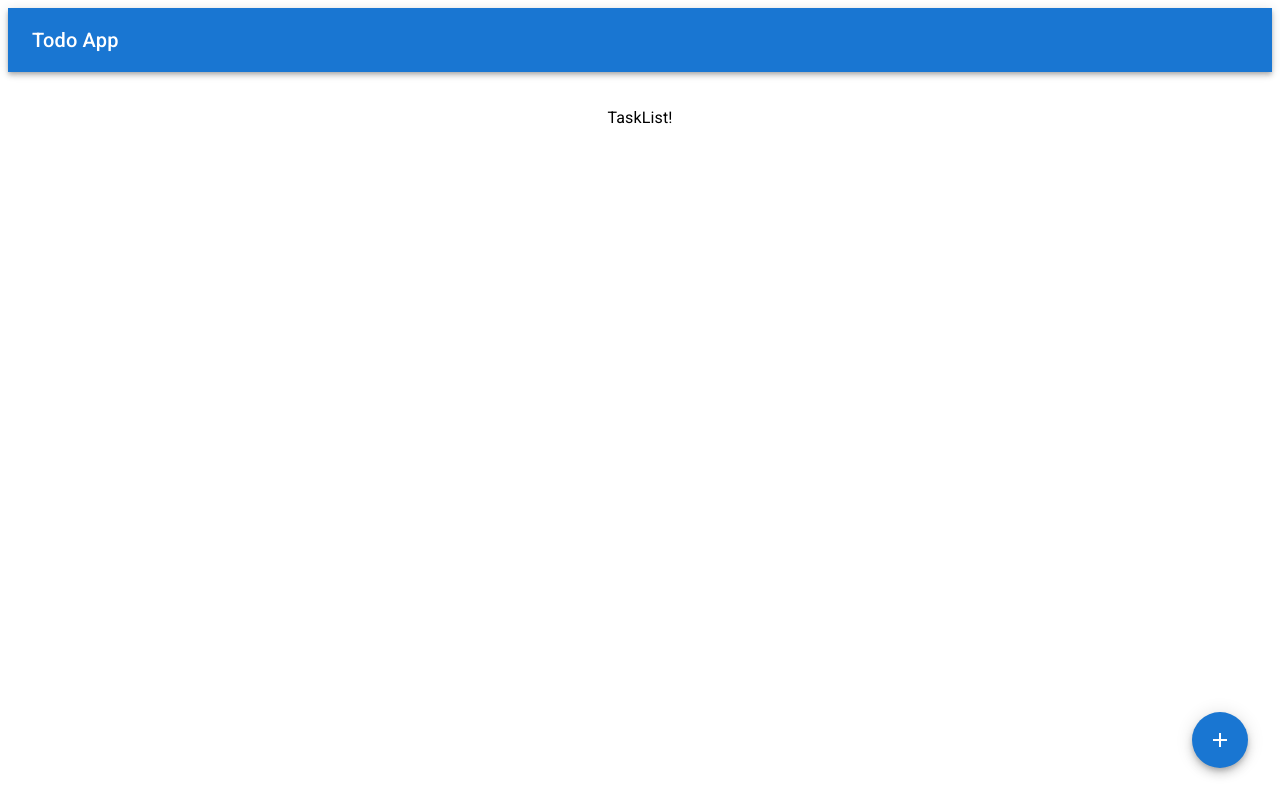
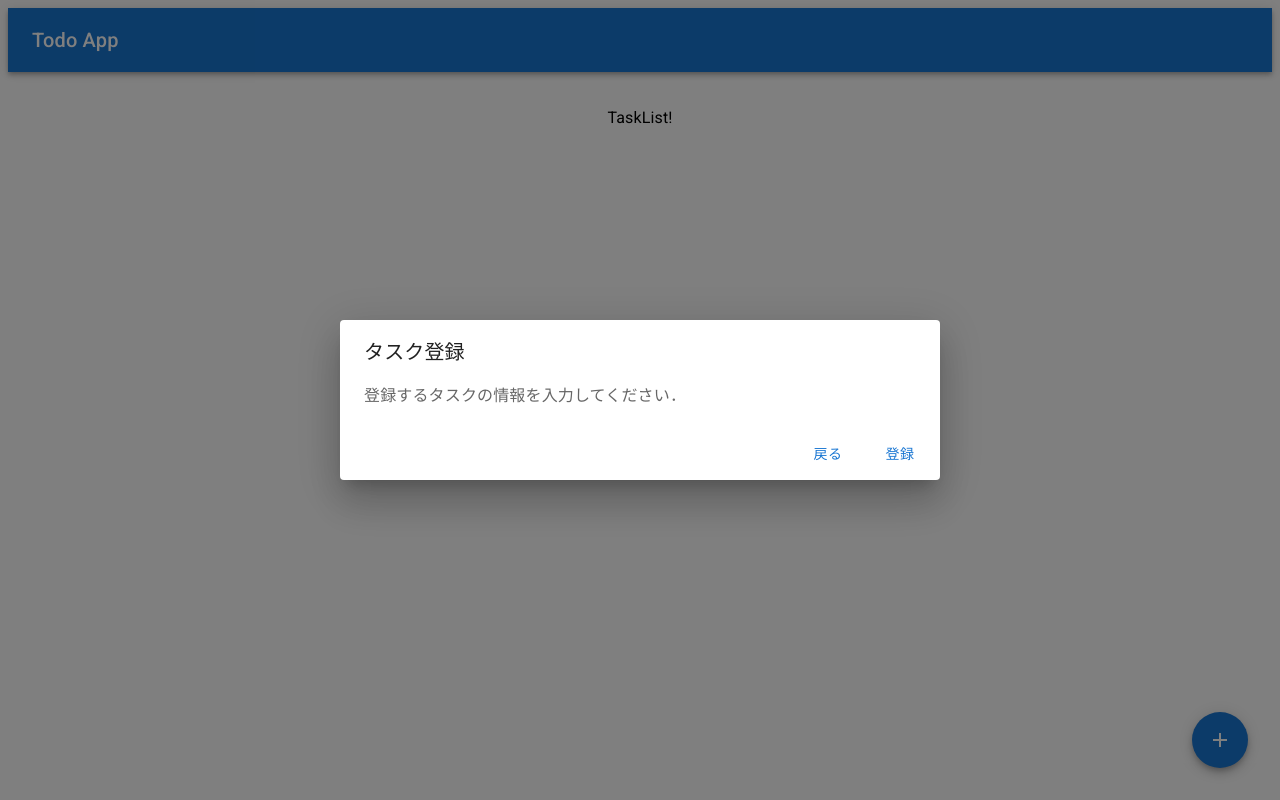
Before and after one commit to sabrina-ksks/ReactTodo, a React (Create React App) app: page / in a window 1280 px wide. Both pictures are taken after a click on the button "add". Built offline with nearby package versions, Linux system fonts and the light colour scheme.

Commit message:
Add: 登録ダイアログのコンポーネントを追加
後の開発のため内容は別コンポーネントとして分離

```diff
--- /dev/null
+++ b/src/components/RegisterDialog.tsx
@@ -0,0 +1,33 @@
+import React from "react";
+
+import Button from "@mui/material/Button";
+import Dialog from "@mui/material/Dialog";
+import DialogActions from "@mui/material/DialogActions";
+import DialogTitle from "@mui/material/DialogTitle";
+
+import RegisterDialogContent from "./RegisterDialogContent";
+
+type Props = {
+  open: boolean;
+  onClose: () => void;
+};
+
+const RegisterDialog: React.FC<Props> = ({ open, onClose }) => {
+  return (
+    <Dialog
+      open={open}
+      onClose={onClose}
+      aria-labelledby="register-dialog"
+      fullWidth
+    >
+      <DialogTitle>タスク登録</DialogTitle>
+      <RegisterDialogContent />
+      <DialogActions>
+        <Button onClick={onClose} color="primary">戻る</Button>
+        <Button color="primary">登録</Button>
+      </DialogActions>
+    </Dialog>
+  );
+};
+
+export default RegisterDialog;
--- /dev/null
+++ b/src/components/RegisterDialogContent.tsx
@@ -0,0 +1,14 @@
+import React from "react";
+
+import DialogContent from "@mui/material/DialogContent";
+import DialogContentText from "@mui/material/DialogContentText";
+
+const RegisterDialogContent: React.FC = () => {
+  return(
+    <DialogContent>
+      <DialogContentText>登録するタスクの情報を入力してください．</DialogContentText>
+    </DialogContent>
+  );
+}
+
+export default RegisterDialogContent;
--- a/src/components/TodoBody.tsx
+++ b/src/components/TodoBody.tsx
@@ -1,16 +1,23 @@
-import React from "react";
+import React, { useState } from "react";
 
 import Box from "@mui/material/Box";
 import Fab from '@mui/material/Fab';
 import AddIcon from '@mui/icons-material/Add';
 
 import TaskList from "./TaskList";
+import RegisterDialog from "./RegisterDialog";
 
 const TodoBody: React.FC = () => {
+  const [open, setOpen] = useState<boolean>(false);
+
+  const handleOpen = () => setOpen(true);
+  const handleClose = () => setOpen(false);
+
   return (
     <Box padding="2rem" textAlign="center">
       <TaskList />
       <Fab
+        onClick={handleOpen}
         color="primary"
         aria-label="add"
         sx={{
@@ -21,6 +28,7 @@ const TodoBody: React.FC = () => {
       >
         <AddIcon />
       </Fab>
+      <RegisterDialog open={open} onClose={handleClose} />
     </Box>
   );
 };
```
